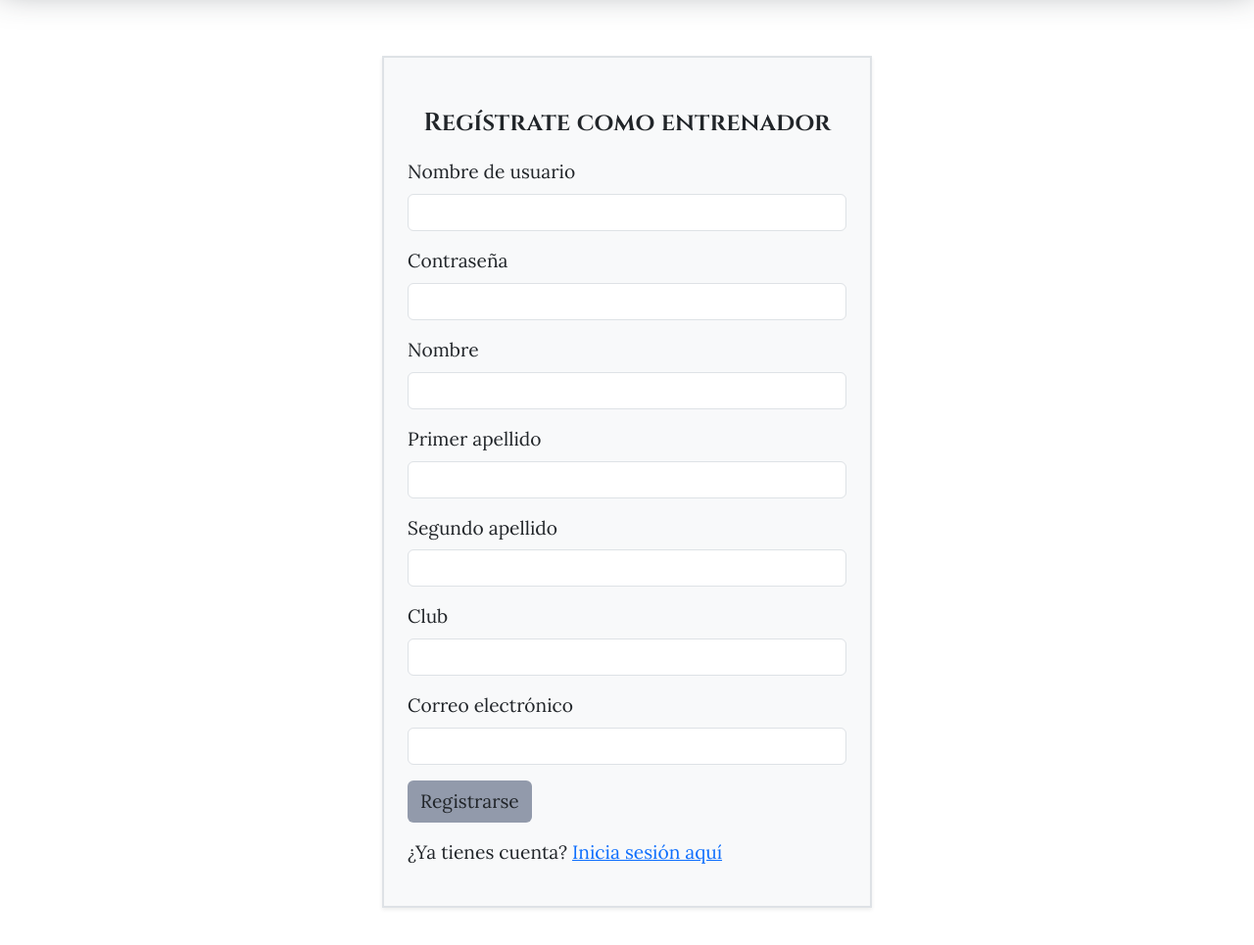
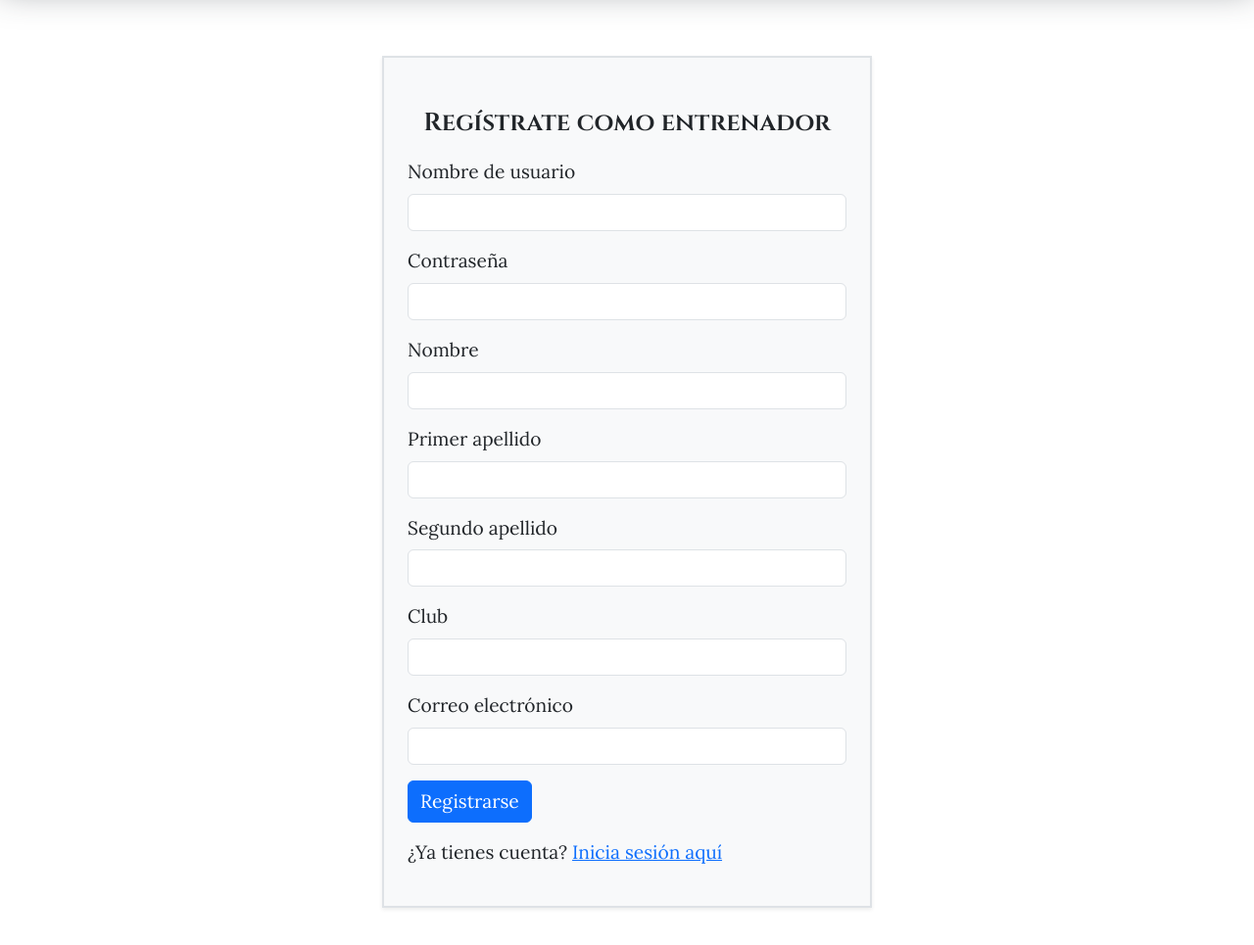
Before and after one commit to isabelamorena/Tiraka, a website: page front/trainer-register.html in a window 1280 px wide. Shown: the part 111-1076 px from the top of the page at 98% size. Drawn offline with Linux system fonts and the light colour scheme.

Commit message:
btn-primary

```diff
--- a/front/trainer-register.html
+++ b/front/trainer-register.html
@@ -29,9 +29,6 @@
         margin-bottom: 3%;
     }
 
-    .btn {
-        background-color: #929AAB;
-    }
 
     @media screen and (max-width: 768px) {
         .container-login-fencer {
@@ -109,7 +106,7 @@
             </div>
 
 
-            <button type="submit" class="btn body-text-font">Registrarse</button>
+            <button type="submit" class="btn btn-primary body-text-font">Registrarse</button>
         </form>
 
         <script>
```
Also changed, not shown: front/fencer-login.html (+2 -4 lines), front/fencer-register.html (+3 -5 lines), front/trainer-login.html (+2 -4 lines).
